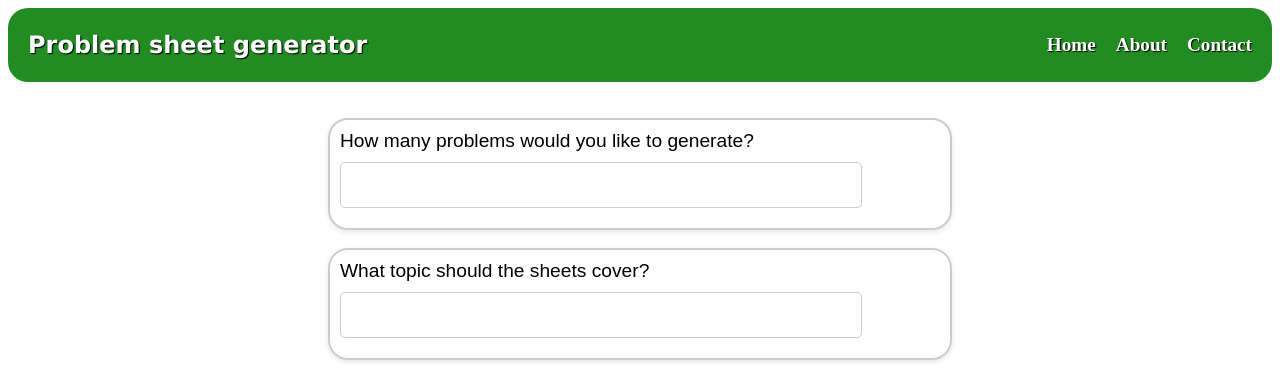
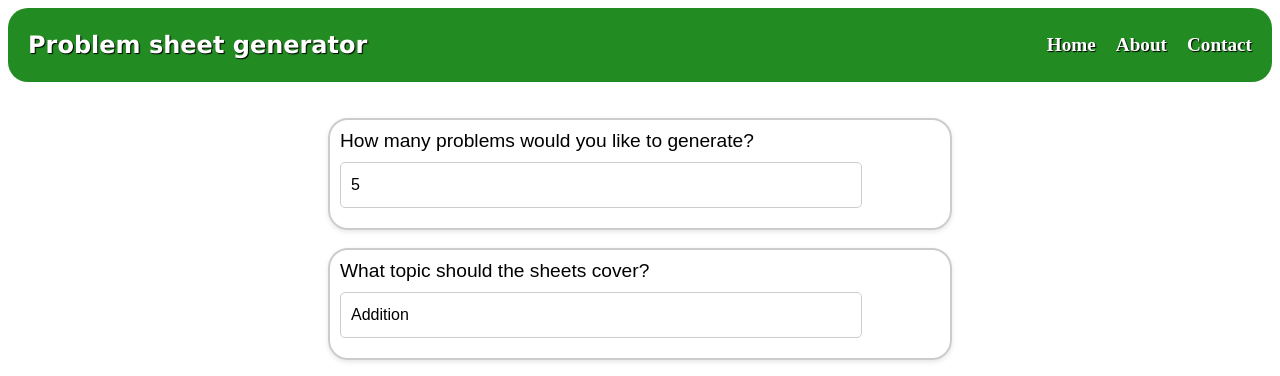
Before and after one commit to BenjaminWills/problem_sheet_generator, a React (Create React App) app in the folder frontend/problem-generation/: page / in a window 1280 px wide. Shown: the top 376 px of the page. Built offline with nearby package versions, Linux system fonts and the light colour scheme.

Commit message:
file format refactor

```diff
--- a/frontend/problem-generation/package.json
+++ b/frontend/problem-generation/package.json
@@ -8,6 +8,7 @@
     "@testing-library/user-event": "^13.5.0",
     "react": "^18.2.0",
     "react-dom": "^18.2.0",
+    "react-router-dom": "^6.11.0",
     "react-scripts": "5.0.1",
     "web-vitals": "^2.1.4"
   },
--- a/frontend/problem-generation/src/App.js
+++ b/frontend/problem-generation/src/App.js
@@ -1,12 +1,9 @@
-import Navbar from './navbar/Navbar';
-import ApiForm from './api_form/ApiForm';
+import ProblemGeneration from './ProblemGeneration/ProblemGeneration';
 
 function App() {
   return (
     <div>
-      <Navbar />
-      <br />
-      <ApiForm />
+      <ProblemGeneration/>
     </div>
   );
 }
--- a/frontend/problem-generation/src/api_form/ApiForm.js
+++ b/frontend/problem-generation/src/ProblemGeneration/ApiForm/ApiForm.js
@@ -1,10 +1,9 @@
 import React, { useState } from 'react';
-import Selector from './Selector/Selector';
 import './ApiForm.css';
 
 function ApiForm() {
-  const [numberOfProblems, setProblemNumberValue] = useState('');
-  const [topicValue, setTopicValue] = useState('');
+  const [numberOfProblems, setProblemNumberValue] = useState('5');
+  const [topicValue, setTopicValue] = useState('Addition');
   const [difficultyValue,setDifficultyValue] = useState('hard');
   const [loading, setLoading] = useState(false);
 
--- /dev/null
+++ b/frontend/problem-generation/src/ProblemGeneration/ProblemGeneration.js
@@ -0,0 +1,14 @@
+import Navbar from '../Navbar/Navbar';
+import ApiForm from './ApiForm/ApiForm';
+
+function ProblemGeneration() {
+  return (
+    <div>
+      <Navbar />
+      <br />
+      <ApiForm />
+    </div>
+  );
+}
+
+export default ProblemGeneration;
```
Also changed, not shown: frontend/problem-generation/src/ProblemGeneration/ApiForm/ApiForm.css (renamed from frontend/problem-generation/src/api_form/ApiForm.css), frontend/problem-generation/src/ProblemGeneration/ApiForm/Selector/Selector.css (renamed from frontend/problem-generation/src/api_form/Selector/Selector.css), frontend/problem-generation/src/ProblemGeneration/ApiForm/Selector/Selector.js (renamed from frontend/problem-generation/src/api_form/Selector/Selector.js), 1 other file (tests, documents, lock files or other folders).
